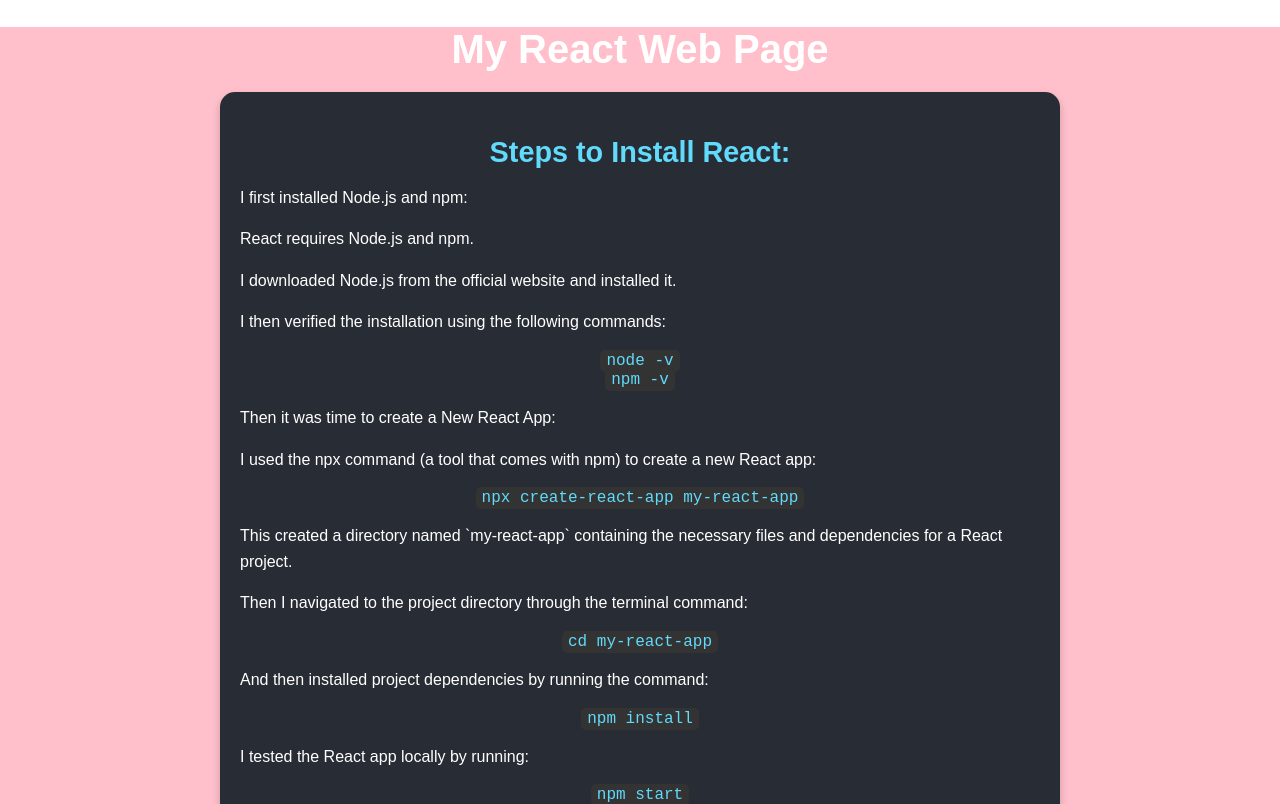
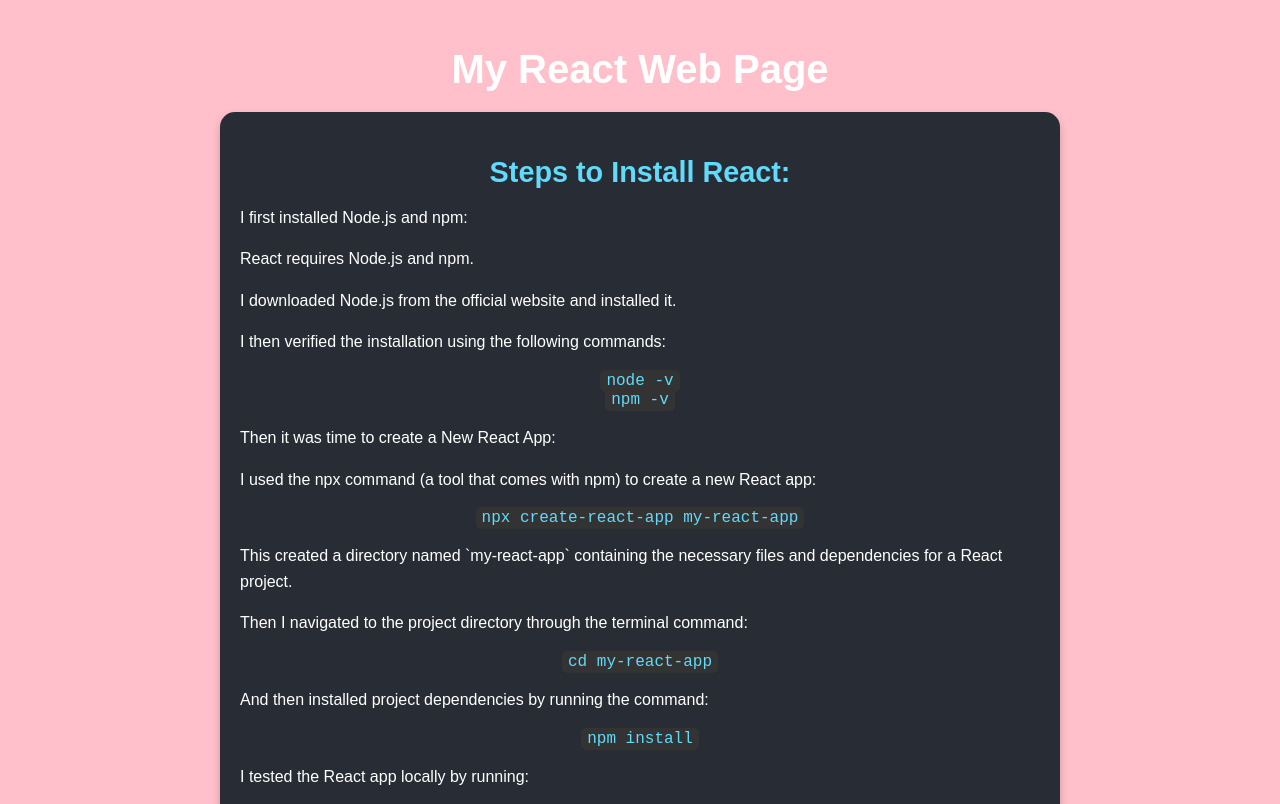
Before and after one commit to pzare2023/my-react-app, a React (Create React App) app: page / in a window 1280 px wide. Shown: the top 804 px of the page. Built offline with nearby package versions, Linux system fonts and the light colour scheme.

Commit message:
Updated App.css and App.js for new styles and features

```diff
--- a/src/App.css
+++ b/src/App.css
@@ -1,15 +1,26 @@
+html, body {
+  margin: 0;
+  padding: 0;
+  height: 100%;
+}
+
 .App {
   text-align: center;
   background-color: pink;
   font-family: Arial, sans-serif;
   color: white;
+  padding: 20px;
+  min-height: 100vh;
+  box-sizing: border-box;
 }
-
 
 
 h1 {
   font-size: 2.5rem;
   margin-bottom: 20px;
+  border: 2px #282c34;
+  border-radius: 20px;
+
 }
 
 h2 {
```
